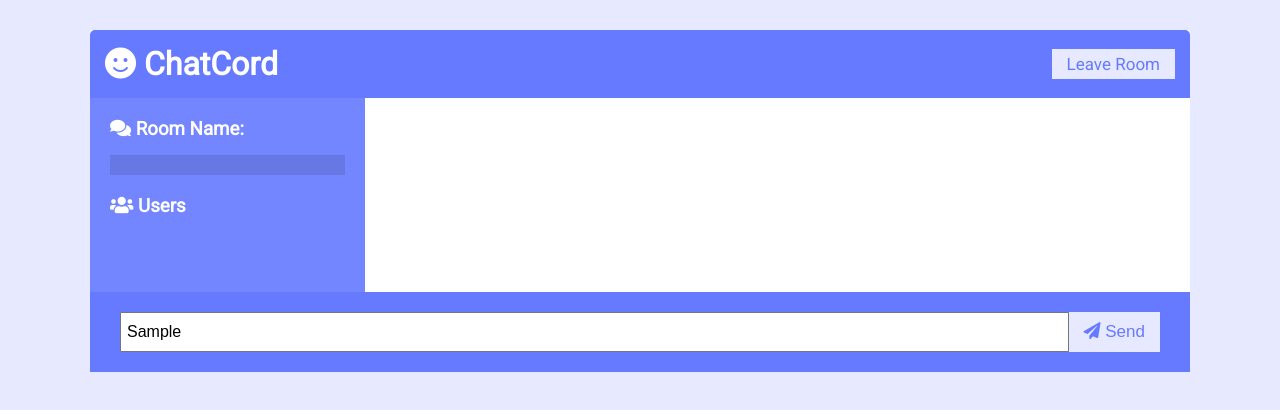
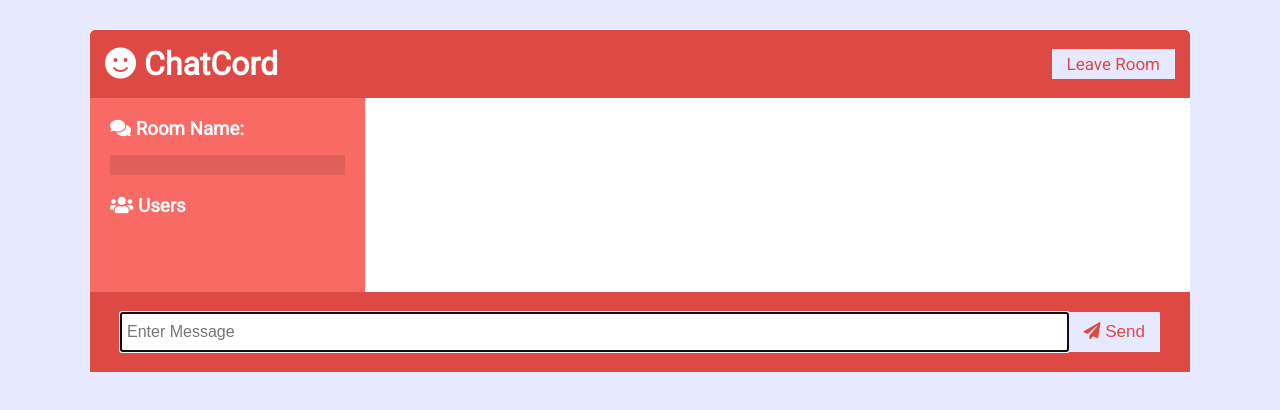
Before and after one commit to ldcduc/socketio-chat-app, a website: page public/chat.html in a window 1280 px wide. Both pictures are taken after typing "Sample" into the empty fields and a click on the button "Send". Drawn offline with nearby package versions, Linux system fonts and the light colour scheme; no server answers.

Commit message:
Fixing bug in 'send message', adjusting color theme - Feb 20

```diff
--- a/public/css/style.css
+++ b/public/css/style.css
@@ -1,11 +1,11 @@
 @import url('https://fonts.googleapis.com/css?family=Roboto&display=swap');
 
 :root {
-	--dark-color-a: #667aff;
-	--dark-color-b: #7386ff;
+	--dark-color-a: #de4943;
+	--dark-color-b: #fa6a65;
 	--light-color: #e6e9ff;
 	--success-color: #5cb85c;
-	--error-color: #d9534f;
+	--error-color: #667aff;
 }
 
 * {
--- a/public/js/main.js
+++ b/public/js/main.js
@@ -21,7 +21,6 @@
 
 // Message from server
 socket.on('message', message => {
-    console.log(message);
     outputMessage(message);
 
     // Scroll down
@@ -32,7 +31,7 @@
 chatForm.addEventListener('submit', e => {
     e.preventDefault();
 
-    const msg = e.target.elements.msg.value;
+    let msg = e.target.elements.msg.value;
     msg = msg.trim();
 
     // Emit message to server
```
Also changed, not shown: server.js (+7 -7 lines).
